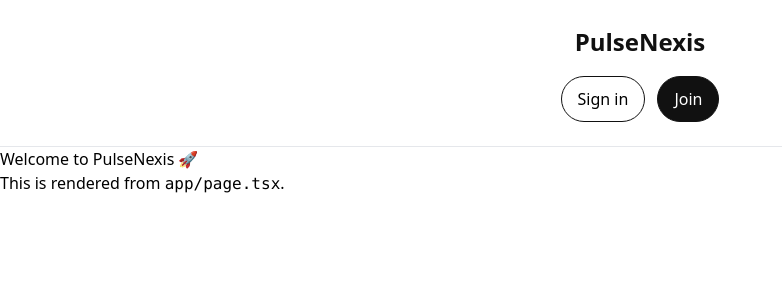
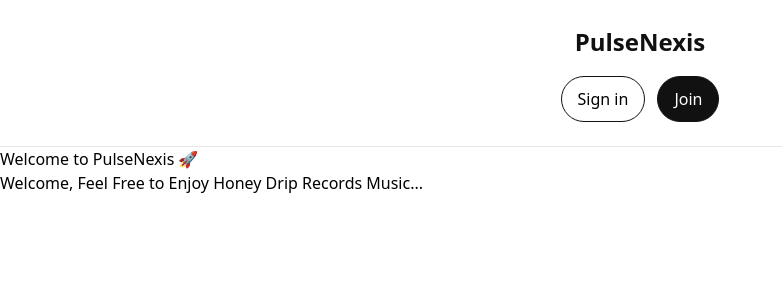
Before and after one commit to clbakerx/pulsenexis-web, a Next.js app: page / in a window 1280 px wide. Shown: the top 300 px of the page, without its empty margins (0-782 px from the left). Built offline with nearby package versions, Linux system fonts and the light colour scheme; no server answers.

Commit message:
Update page.tsx

```diff
--- a/app/page.tsx
+++ b/app/page.tsx
@@ -2,9 +2,10 @@
   return (
     <main className="p-10">
       <h1 className="text-3xl font-bold">Welcome to PulseNexis 🚀</h1>
-      <p>
-        This is rendered from <code>app/page.tsx</code>.
-      </p>
+      <p className="text-sm text-muted-foreground">
+  Welcome, Feel Free to Enjoy Honey Drip Records Music...
+</p>
+
     </main>
   );
 }
```
